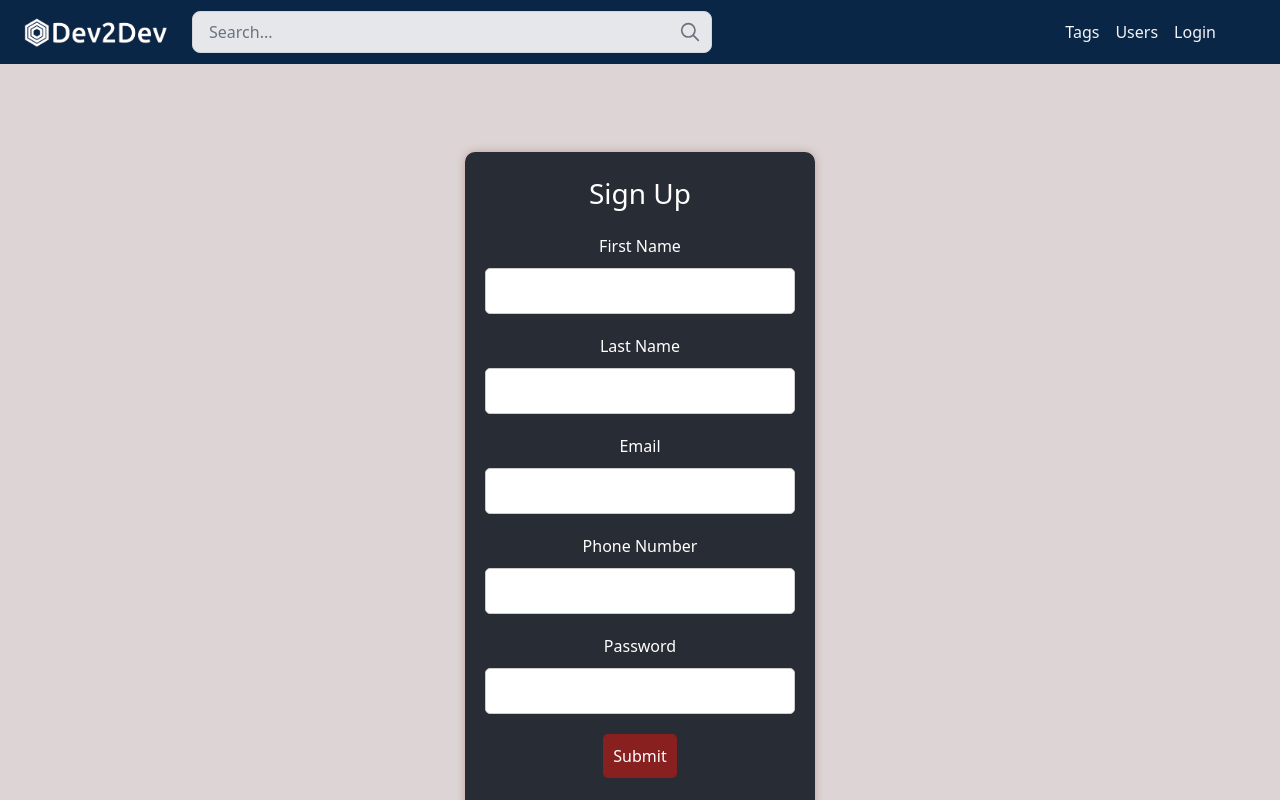
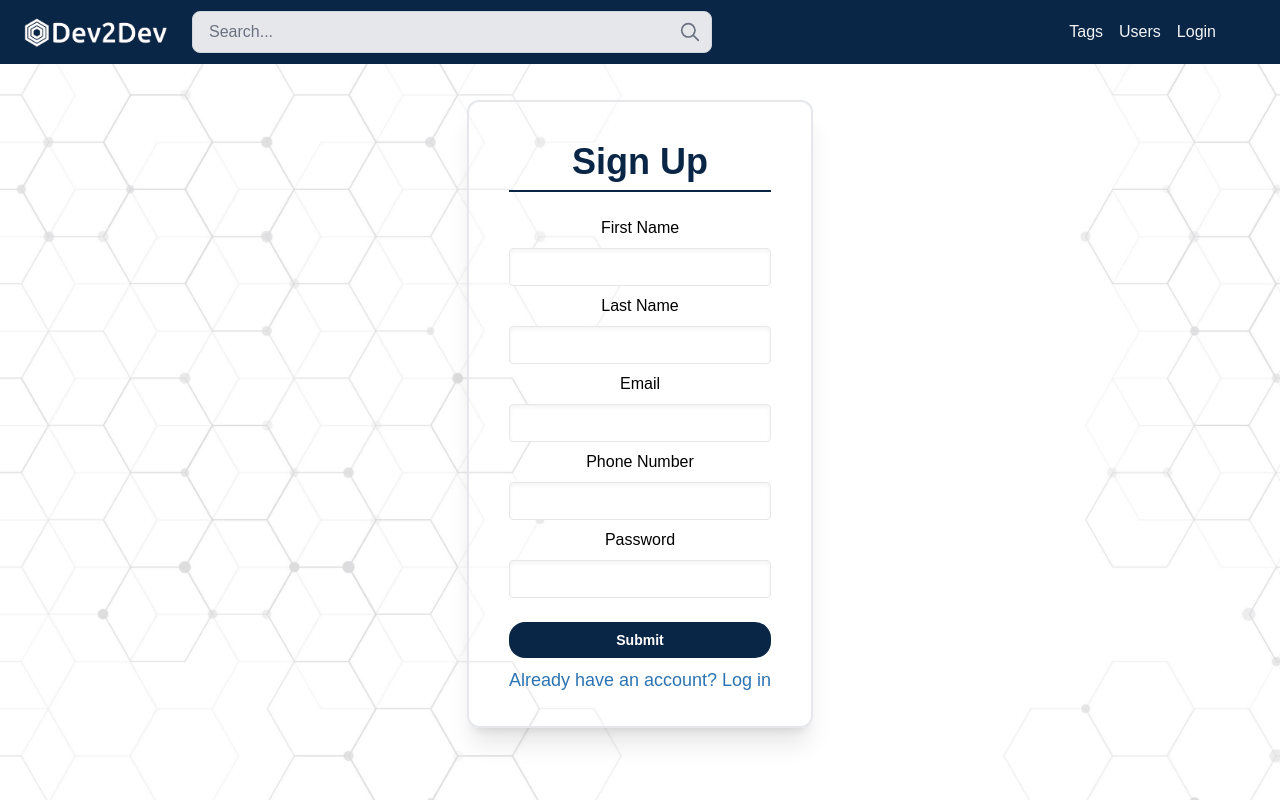
Before and after one commit to RohanDoshi21/Dev2Dev-Frontend, a React (Create React App) app: page /auth/signup in a window 1280 px wide. Built offline with nearby package versions, Linux system fonts and the light colour scheme; no server answers.

Commit message:
Signup Login Ui

```diff
--- a/src/App.css
+++ b/src/App.css
@@ -36,78 +36,6 @@
   to {
     transform: rotate(360deg);
   }
-}
-
-.auth-container {
-  display: flex;
-  justify-content: center;
-  align-items: center;
-  height: 110vh;
-  color: #ffffff;
-  /* colo */
-  background-color: #ddd5d5;
-}
-
-.signup-form {
-  width: 350px;
-  padding: 20px;
-  background-color: #282c34;
-  border-radius: 10px;
-  box-shadow: 0 0 10px rgba(128, 39, 39, 0.3);
-}
-
-.signup-form h1 {
-  text-align: center;
-  font-size: 28px;
-  margin-bottom: 20px;
-}
-
-.signup-form h2 {
-  text-align: center;
-  font-size: 12px;
-  margin-bottom: 20px;
-  margin-top: 20px;
-}
-.signup-form h2:hover {
-  text-align: center;
-  font-size: 16px;
-  margin-bottom: 20px;
-  margin-top: 20px;
-  color: #ff0000;
-}
-
-.signup-form label {
-  display: block;
-  font-size: 16px;
-  margin-bottom: 10px;
-}
-
-.signup-form input[type="text"],
-input[type="email"],
-input[type="tel"],
-input[type="password"] {
-  width: 100%;
-  padding: 10px;
-  font-size: 16px;
-  border: 1px solid #ccc;
-  border-radius: 5px;
-  margin-bottom: 20px;
-  color: #343028;
-}
-
-.signup-form button[type="submit"] {
-  background-color: #892020;
-  color: #fff;
-  font-size: 16px;
-  padding: 10px;
-  border: none;
-  border-radius: 5px;
-  cursor: pointer;
-  transition: background-color 0.3s ease;
-}
-
-.signup-form button[type="submit"]:hover {
-  background-color: #ff0000;
 }
 
 /* .Toastify__toast--success {
--- a/src/App.js
+++ b/src/App.js
@@ -24,7 +24,7 @@ function App() {
   return (
     <Router>
       <div
-        className="App"
+        className="App font-myfont"
         style={{
           backgroundImage: `url(${bgimage2})`,
           height: "100vh",
--- a/src/components/LoginForm.jsx
+++ b/src/components/LoginForm.jsx
@@ -55,37 +55,46 @@ const LoginForm = () => {
   };
 
   return (
-    <div>
-      <div className="flex justify-center align-center h-screen items-center  bg-cover">
-        <div className="justify-center items-center rounded-md gap-y-8 flex-col w-2/3 ">
-          <h1>LOGIN</h1>
-          <form onSubmit={handleSubmit} className="">
-            <label>Email</label>
+    <div className="flex justify-center mt-36 align-middle items-center bg-cover">
+      <div className="flex justify-center items-center flex-col rounded-xl gap-y-2 p-8 border-2 shadow-xl px-10">
+        <h1 className="text-4xl font-semibold text-[#0A2647]">Login</h1>
+        <hr className="w-full border-[#0A2647] border-[0.12rem] mb-4" />
+        <form onSubmit={handleSubmit} className="flex flex-col gap-4">
+          <label className="text-base">Email</label>
           <input
             type="email"
-              className=""
+            className="border py-2 px-3 rounded outline-none focus:ring-2 focus:ring-blue-500 shadow-inner"
             value={email}
             required
             onChange={(e) => setEmail(e.target.value)}
           />
-            <label>Password</label>
+          <label className="text-base">Password</label>
           <input
             type="password"
-              className=""
+            className="border py-2 px-3 rounded outline-none focus:ring-2 focus:ring-blue-500 shadow-inner"
             value={password}
             required
             onChange={(e) => setPassword(e.target.value)}
           />
-            <button type="submit">Submit</button>
-            <div>
-              <h2>
-                <Link to="/auth/signup"> Don't have an account? Sign up</Link>
+          <button
+            type="submit"
+            className="bg-[#0A2647] hover:bg-[#2C74B3] text-white font-bold w-full py-2 px-4 rounded-2xl mt-4 duration-100 transform hover:scale-105"
+          >
+            Submit
+          </button>
+          <div className="text-center">
+            <h2 className="text-lg">
+              <Link
+                to="/auth/signup"
+                className="text-[#2C74B3] hover:underline"
+              >
+                Don't have an account? Sign up
+              </Link>
             </h2>
           </div>
         </form>
       </div>
     </div>
-    </div>
   );
 };
 export default LoginForm;
--- a/src/components/SignupForm.jsx
+++ b/src/components/SignupForm.jsx
@@ -41,54 +41,62 @@ const SignupForm = () => {
   };
 
   return (
-    <div className="auth-container">
-      <div className="signup-form">
-        <h1>Sign Up</h1>
-        <form onSubmit={handleSubmit} className="auth-form">
-          <label>First Name</label>
+    <div className="flex justify-center my-4 items-center align-middle bg-cover font-myfont">
+      <div className="flex justify-center items-center flex-col rounded-xl gap-y-2 p-8 border-2 shadow-xl mt-5 px-10">
+        <h1 className="text-4xl font-semibold mt-2 text-[#0A2647]">Sign Up</h1>
+        <hr className="w-full border-[#0A2647] border-[0.12rem] mb-4" />
+        <form onSubmit={handleSubmit} className="flex flex-col gap-2 text-sm">
+          <label className="text-base">First Name</label>
           <input
             type="text"
-            className="auth-input"
+            className="border py-2 px-3 rounded outline-none focus:ring-2 focus:ring-blue-500 shadow-inner"
             value={firstName}
             required
             onChange={(e) => setFname(e.target.value)}
           />
-          <label>Last Name</label>
+          <label className="text-base">Last Name</label>
           <input
             type="text"
-            className="auth-input"
+            className="border py-2 px-3 rounded outline-none focus:ring-2 focus:ring-blue-500 shadow-inner"
             value={lastName}
             required
             onChange={(e) => setLname(e.target.value)}
           />
-          <label>Email</label>
+          <label className="text-base">Email</label>
           <input
             type="email"
-            className="auth-input"
+            className="border py-2 px-3 rounded outline-none focus:ring-2 focus:ring-blue-500 shadow-inner"
             value={email}
             required
             onChange={(e) => setEmail(e.target.value)}
           />
-          <label>Phone Number</label>
+          <label className="text-base">Phone Number</label>
           <input
             type="tel"
-            className="auth-input"
+            className="border py-2 px-3 rounded outline-none focus:ring-2 focus:ring-blue-500 shadow-inner"
             value={phoneNumber}
             required
             onChange={(e) => setPhoneNumber(e.target.value)}
           />
-          <label>Password</label>
+          <label className="text-base">Password</label>
           <input
             type="password"
-            className="auth-input"
+            className="border py-2 px-3 rounded outline-none focus:ring-2 focus:ring-blue-500 shadow-inner"
             value={password}
             required
             onChange={(e) => setPassword(e.target.value)}
           />
-          <button type="submit">Submit</button>
-          <div>
-            <h2>
-              <a href="/auth/login">Already have an account? Log in</a>
+          <button
+            type="submit"
+            className="bg-[#0A2647] hover:bg-[#2C74B3] text-white font-bold w-full py-2 px-4 rounded-2xl mt-4 duration-100 transform hover:scale-105"
+          >
+            Submit
+          </button>
+          <div className="text-center">
+            <h2 className="text-lg">
+              <a href="/auth/login" className="text-[#2C74B3] hover:underline">
+                Already have an account? Log in
+              </a>
             </h2>
           </div>
         </form>
--- a/src/components/UserListPage.jsx
+++ b/src/components/UserListPage.jsx
@@ -7,7 +7,7 @@ const UserCard = ({ user }) => {
   return (
     <Link
       to={`/user/${user.id}`}
-      className="max-w-sm mx-auto rounded overflow-hidden shadow-lg bg-white"
+      className="max-w-sm rounded-lg overflow-hidden shadow-lg bg-white"
     >
       <img
         className="w-full h-40 object-cover"
@@ -15,10 +15,12 @@ const UserCard = ({ user }) => {
         alt={`${user.first_name} ${user.last_name}`}
       />
       <div className="px-6 py-4">
-        <div className="font-bold text-xl mb-2">{`${user.first_name} ${user.last_name}`}</div>
-        <p className="text-gray-700 text-base">{user.email}</p>
-        <p className="text-gray-700 text-base">{user.phone_number}</p>
-        <p className="text-gray-700 text-base">{user.role}</p>
+        <div className="font-bold text-xl mb-2 text-[#0A2647]">{`${user.first_name} ${user.last_name}`}</div>
+        <p className="text-gray-700 text-base p-[0.5px]">
+          {user.email.split("@")[0]}
+        </p>
+        <p className="text-gray-700 text-base p-[0.5px]">{user.phone_number}</p>
+        <p className="text-gray-700 text-base p-[0.5px]">{user.role}</p>
       </div>
     </Link>
   );
@@ -40,9 +42,9 @@ const UserListPage = () => {
   const [users, setUsers] = useState([]);
 
   return (
-    <div className="container mx-auto p-4">
-      <h1 className="text-3xl font-bold mb-4">User List</h1>
-      <div className="grid grid-cols-1 gap-4 sm:grid-cols-2 md:grid-cols-3 lg:grid-cols-4">
+    <div className="container mx-auto p-4 px-20">
+      <h1 className="text-3xl font-bold mb-4 text-[#0A2647]">User List</h1>
+      <div className="grid grid-cols-1 gap-20 sm:grid-cols-2 md:grid-cols-3 lg:grid-cols-5">
         {users.map((user) => (
           <UserCard key={user.id} user={user} />
         ))}
--- a/src/components/UserProfile.jsx
+++ b/src/components/UserProfile.jsx
@@ -80,7 +80,7 @@ const UserProfile = () => {
           alt="User Avatar"
         />
         <div className="px-6 py-4">
-          <div className="font-bold text-xl mb-2">{`${user.first_name} ${user.last_name}`}</div>
+          <div className="font-bold text-xl mb-2 text-[#0A2647]">{`${user.first_name} ${user.last_name}`}</div>
           <p className="text-gray-700 text-base mb-2">Email: {user.email}</p>
           <p className="text-gray-700 text-base mb-2">
             Phone Number: {user.phone_number}
```
Lines whose indentation alone changed are shown as unchanged.
